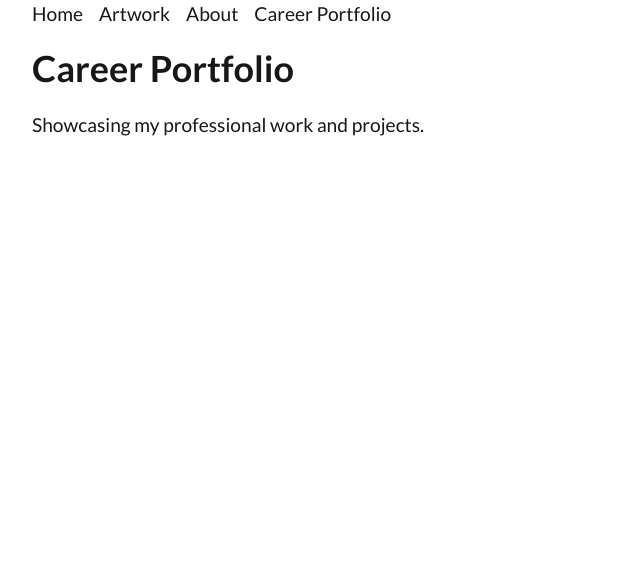
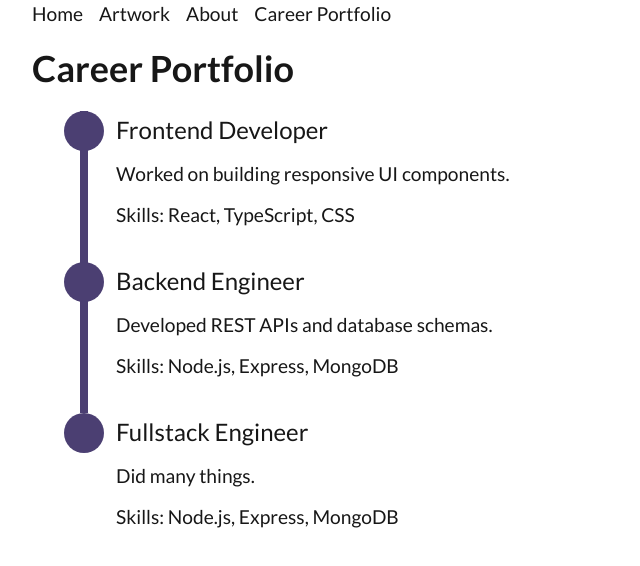
Before and after one commit to ShinyVerse/personal-site-creative, a Next.js app: page /career in a window 1280 px wide. Shown: the top 566 px of the page, without its empty margins (0-640 px from the left). Built offline with nearby package versions, Linux system fonts and the light colour scheme.

Commit message:
start on career page

```diff
--- a/src/app/career/page.tsx
+++ b/src/app/career/page.tsx
@@ -5,11 +5,83 @@ export const metadata: Metadata = {
   description: "Learn more about Laura Jackson's roles, skills and experiences",
 };
 
+import React from "react";
+
+type CareerEntryProps = {
+  title: string;
+  description: string;
+  skills: string[];
+  isLast?: boolean;
+};
+
+const CareerEntry: React.FC<CareerEntryProps> = ({
+  title,
+  description,
+  skills,
+  isLast,
+}) => {
+  return (
+    <div className="relative pl-12">
+      {/* Bubble centered over the line */}
+      <div className="absolute left-7 top-0 flex justify-center w-12">
+        <div className="w-10 h-10 rounded-full bg-primary z-10" />
+      </div>
+
+      {/* Line and content */}
+      <div
+        className={`flex items-start pl-7 ${
+          isLast ? "pl-9 " : "border-l-8 border-primary "
+        }`}
+      >
+        <div>
+          <h3 className="text-lg font-semibold">{title}</h3>
+          <p className="mt-1">{description}</p>
+          <p className="mt-1 font-semibold pb-5">
+            Skills: <span className="font-normal">{skills.join(", ")}</span>
+          </p>
+        </div>
+      </div>
+    </div>
+  );
+};
+
+type Entry = {
+  title: string;
+  description: string;
+  skills: string[];
+};
+
+const entries: Entry[] = [
+  {
+    title: "Frontend Developer",
+    description: "Worked on building responsive UI components.",
+    skills: ["React", "TypeScript", "CSS"],
+  },
+  {
+    title: "Backend Engineer",
+    description: "Developed REST APIs and database schemas.",
+    skills: ["Node.js", "Express", "MongoDB"],
+  },
+  {
+    title: "Fullstack Engineer",
+    description: "Did many things.",
+    skills: ["Node.js", "Express", "MongoDB"],
+  },
+];
+
 export default function CareerPage() {
   return (
     <main>
       <h1>Career Portfolio</h1>
-      <p>Showcasing my professional work and projects.</p>
+      <div style={{ display: "flex", flexDirection: "column" }}>
+        {entries.map((entry, idx) => (
+          <CareerEntry
+            key={idx}
+            {...entry}
+            isLast={idx === entries.length - 1}
+          />
+        ))}
+      </div>
     </main>
   );
 }
```
Also changed, not shown: src/app/page.tsx (+0 -42 lines).
